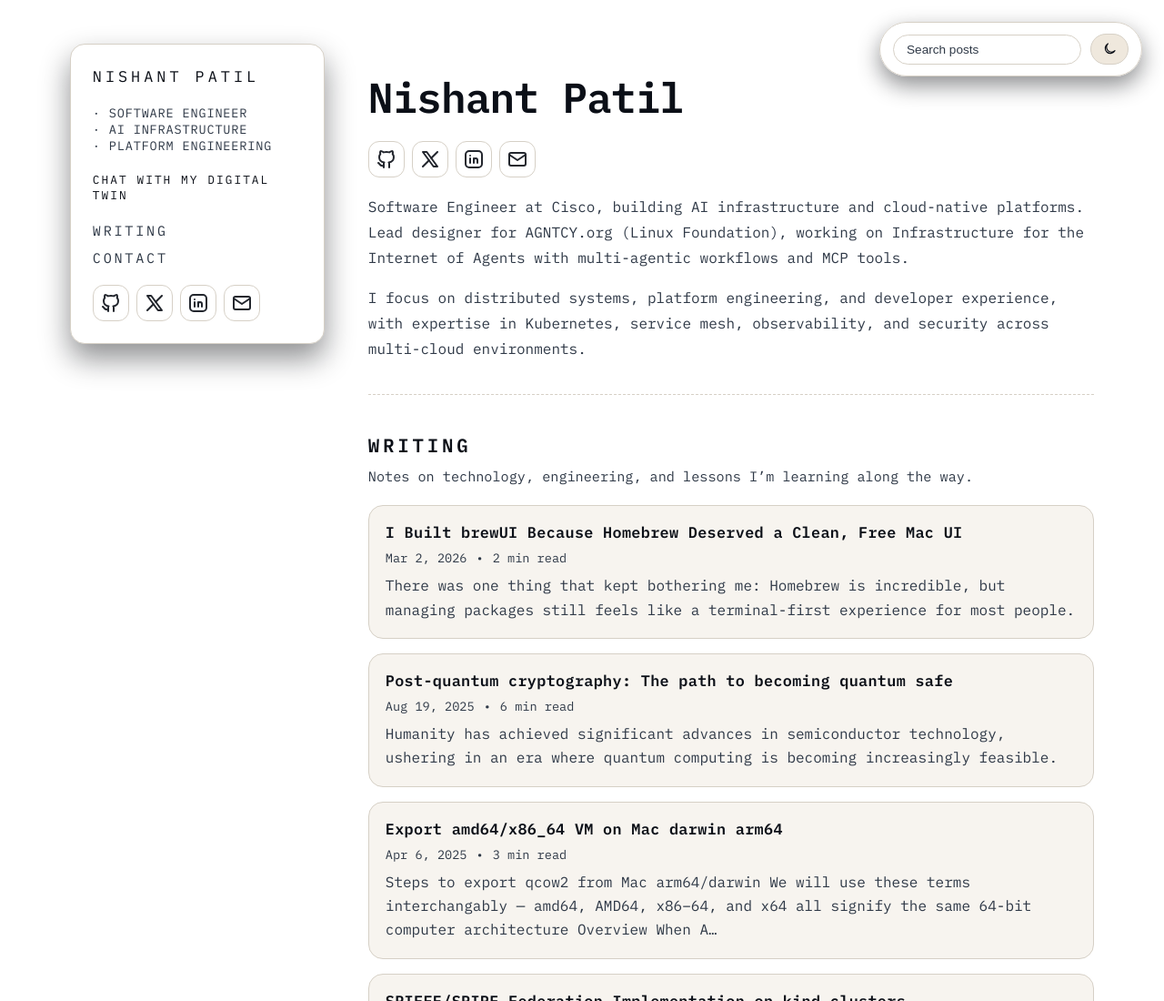
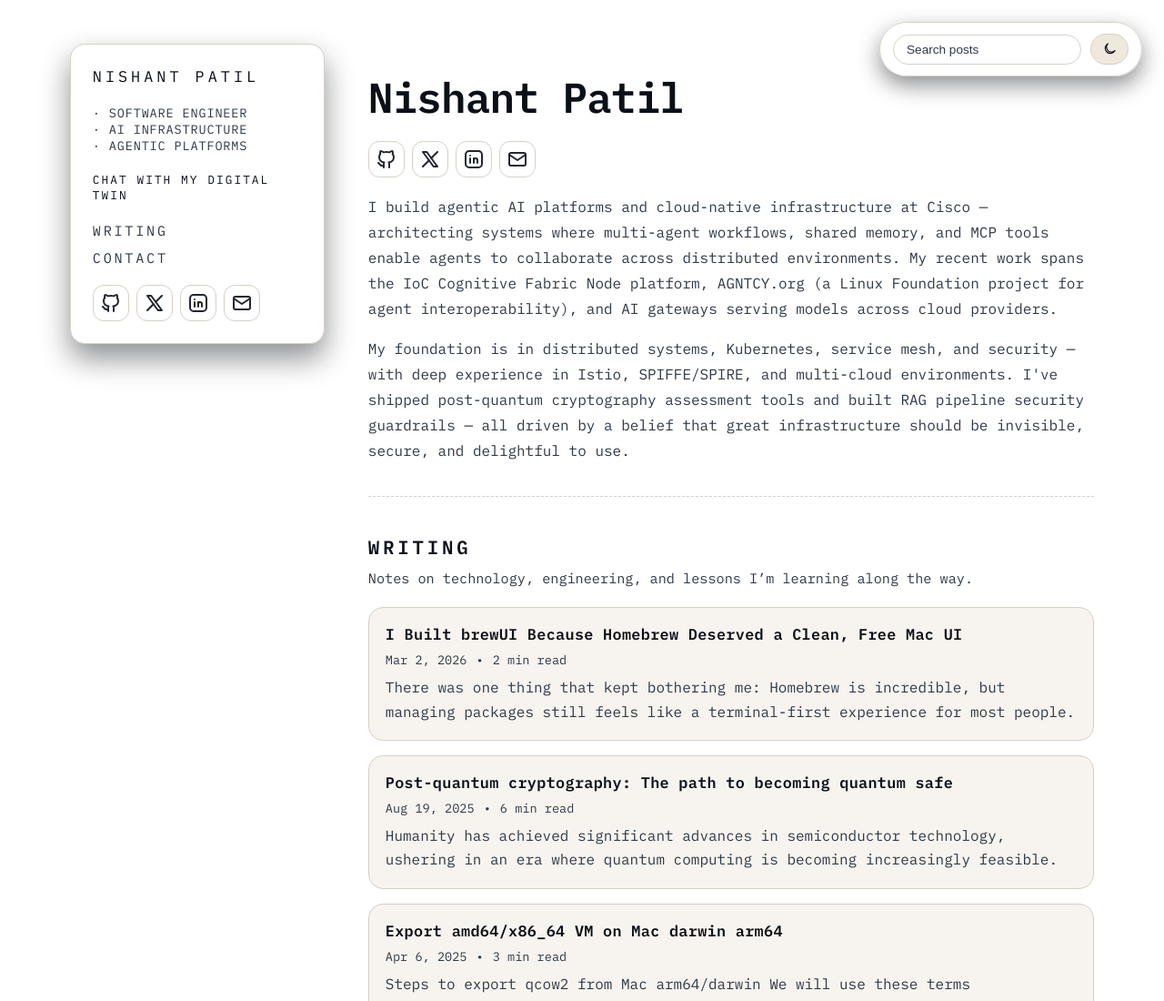
Before and after one commit to nishantapatil3/nishantapatil3.github.io, a website built with Vite: page index.html in a window 1280 px wide. Shown: the top 1100 px of the page at 91% size. Built offline with nearby package versions, Linux system fonts and the light colour scheme.

Commit message:
Update homepage intro to reflect agentic AI and platform engineering work

```diff
--- a/index.html
+++ b/index.html
@@ -37,7 +37,7 @@
     <aside class="sidebar">
       <div class="sidebar-inner">
         <a class="brand" href="/">Nishant Patil</a>
-        <p class="role">· Software engineer<br>· AI infrastructure<br>· Platform engineering</p>
+        <p class="role">· Software engineer<br>· AI infrastructure<br>· Agentic Platforms</p>
         <a class="action-link" href="/digital-twin/index.html" title="Chat with My Digital Twin">
           Chat with My Digital Twin
         </a>
@@ -142,14 +142,20 @@
           </a>
         </div>
         <p>
-          Software Engineer at Cisco, building AI infrastructure and cloud-native platforms.
-          Lead designer for AGNTCY.org (Linux Foundation), working on Infrastructure for the
-          Internet of Agents with multi-agentic workflows and MCP tools.
+          I build agentic AI platforms and cloud-native infrastructure at Cisco —
+          architecting systems where multi-agent workflows, shared memory, and MCP
+          tools enable agents to collaborate across distributed environments.
+          My recent work spans the IoC Cognitive Fabric Node platform, AGNTCY.org
+          (a Linux Foundation project for agent interoperability), and AI gateways
+          serving models across cloud providers.
         </p>
         <p>
-          I focus on distributed systems, platform engineering, and developer experience,
-          with expertise in Kubernetes, service mesh, observability, and security across
-          multi-cloud environments.
+          My foundation is in distributed systems, Kubernetes, service mesh, and
+          security — with deep experience in Istio, SPIFFE/SPIRE, and
+          multi-cloud environments. I've shipped post-quantum cryptography
+          assessment tools and built RAG pipeline security guardrails — all driven
+          by a belief that great infrastructure should be invisible, secure, and
+          delightful to use.
         </p>
       </section>
 
```
